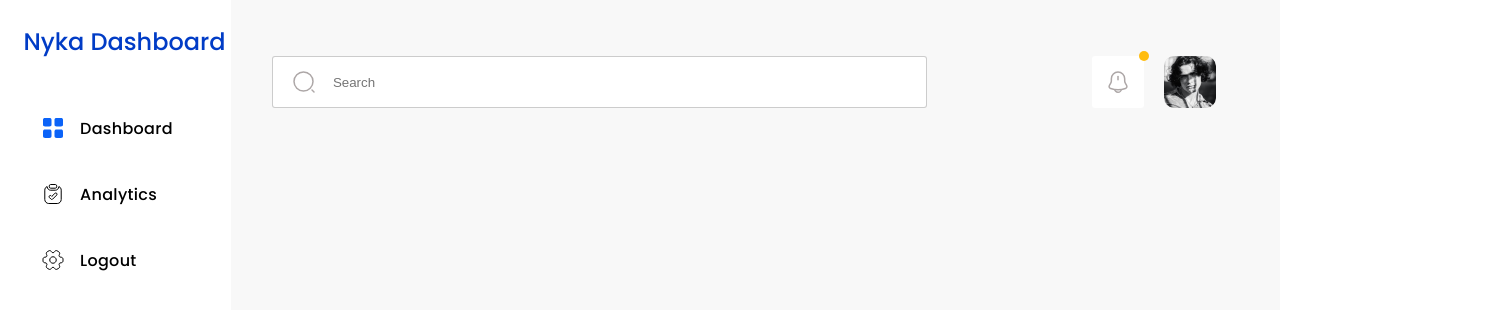
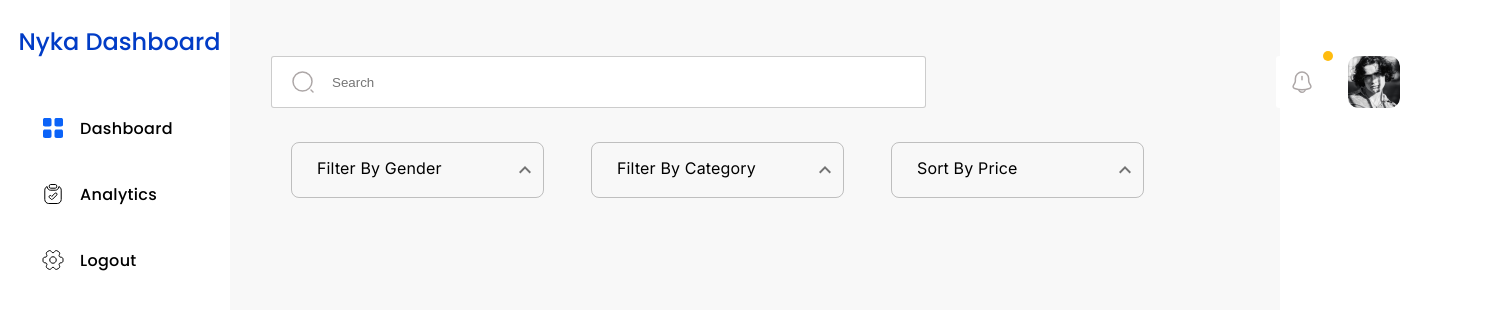
Before and after one commit to sagarkadamsearch/revision_assignment_sigma, a React (Create React App) app: page / in a window 1280 px wide. Shown: the top 310 px of the page, 1501 px wide, since content can reach past the window. Built offline with nearby package versions, Linux system fonts and the light colour scheme; the HTML template or start-up script is replaced by a standard one.

Commit message:
first commit

```diff
--- a/package.json
+++ b/package.json
@@ -5,6 +5,7 @@
   "dependencies": {
     "@emotion/react": "^11.11.3",
     "@emotion/styled": "^11.11.0",
+    "@mui/icons-material": "^5.15.3",
     "@mui/material": "^5.15.3",
     "@testing-library/jest-dom": "^5.17.0",
     "@testing-library/react": "^13.4.0",
--- a/public/index.html
+++ b/public/index.html
@@ -28,6 +28,7 @@
     <link rel="preconnect" href="https://fonts.googleapis.com">
     <link rel="preconnect" href="https://fonts.gstatic.com" crossorigin>
     <link href="https://fonts.googleapis.com/css2?family=Poppins:wght@500&display=swap" rel="stylesheet">
+    <link href="https://fonts.googleapis.com/css2?family=Inter&display=swap" rel="stylesheet">
     <title>React App</title>
   </head>
   <body>
--- a/src/Admin.jsx
+++ b/src/Admin.jsx
@@ -1,6 +1,7 @@
 import React, { useState } from 'react';
 import { styled } from 'styled-components';
-
+import SelectOptions from './Components/SelectOptions';
+import {filterBy,gender,category,sortBy} from './Constants/constants'
 
 export const Admin = () => {
     const [activeDiv, setActiveDiv] = useState(null);
@@ -11,6 +12,9 @@
                 ]
 
    const SidebarDivs = arr.map((e,index)=> <div key={index}   className={index==activeDiv?'active':""} onClick={()=>setActiveDiv(index)}  ><img src={e.src}  alt="" /><p>{e.name}</p></div>)
+
+
+
 
     return (
         <StyledDIV>
@@ -38,6 +42,12 @@
                    </div>
                  </div>
                 </div>
+
+                <FILTERS>
+                 <SelectOptions names={gender}   filterBy={filterBy[0]}/>
+                 <SelectOptions names={category} filterBy={filterBy[1]}/>
+                 <SelectOptions names={sortBy}   filterBy={filterBy[2]}/>
+                </FILTERS>
             </LeftSideDIV>
         </StyledDIV>
     );
@@ -58,7 +68,7 @@
 `
 
 const SideDIV = styled.div`
-width: 20%;
+width: 230px;
 background:#FFF;
 
 &>p:nth-child(1){
@@ -71,6 +81,7 @@
 /* margin-top: 63px; */
 margin-bottom: 0px;
 margin-left: 18px;
+margin-right: 9px;
 }
 
 
@@ -127,7 +138,7 @@
 width: 100%;
 div.NavDIV{
     display: flex;
-    width: 90%;
+    width: 1129px;
     justify-content: space-between;
     align-items: center;
     background: transparent;
@@ -192,6 +203,15 @@
     border-radius: 10px;
     background: url('/Data/SideBarLogos/Profile_Avtar.png'), lightgray 50% / cover no-repeat;
  }
+`
 
+const FILTERS = styled.div`
+    display: flex;
+    margin: auto;
+    /* border: 1px solid black; */
+    width: fit-content;
+    margin-left: 61px;
+    margin-top: 33.9px;
+    /* gap: 60.8px; */
 
 `
--- /dev/null
+++ b/src/Components/SelectOptions.jsx
@@ -0,0 +1,99 @@
+import * as React from 'react';
+import { useTheme } from '@mui/material/styles';
+import OutlinedInput from '@mui/material/OutlinedInput';
+import MenuItem from '@mui/material/MenuItem';
+import FormControl from '@mui/material/FormControl';
+import Select from '@mui/material/Select';
+import KeyboardArrowUpIcon from '@mui/icons-material/KeyboardArrowUp';
+import SvgIcon from '@mui/material/SvgIcon';
+
+const ITEM_HEIGHT = 48;
+const ITEM_PADDING_TOP = 0;
+const MenuProps = {
+  PaperProps: {
+    style: {
+      maxHeight: ITEM_HEIGHT * 4.5 + ITEM_PADDING_TOP,
+      width: 229,
+    },
+  },
+};
+
+
+
+const CustomArrowUpIcon = (props) => (
+  <SvgIcon {...props}>
+     <KeyboardArrowUpIcon/>
+  </SvgIcon>
+);
+
+function getStyles(name, personName, theme) {
+  return {
+    fontWeight:
+      personName.indexOf(name) === -1
+        ? theme.typography.fontWeightRegular
+        : theme.typography.fontWeightMedium,
+  };
+}
+
+export default function SelectOptions({names,filterBy}) {
+  const theme = useTheme();
+  const [personName, setPersonName] = React.useState([]);
+
+  const handleChange = (event) => {
+    const {
+      target: { value },
+    } = event;
+    setPersonName(
+      // On autofill we get a stringified value.
+      typeof value === 'string' ? value.split(',') : value,
+    );
+  };
+
+  return (
+    <div>
+      <FormControl style={{textAlign:"left"}} sx={{ m: 0, width: 300, mt: 0 }}>
+        <Select
+           sx={{
+            "& .MuiOutlinedInput-root.Mui-focused .MuiOutlinedInput-notchedOutline": {
+              borderColor: "yellow !important",
+            },
+          }}
+
+        style={{borderRadius:"8px",padding: "0px 12px",color: '#000',
+          fontFamily: 'Inter',
+          fontSize: '16px',
+          fontStyle: 'normal',
+          fontWeight: '400',
+          lineHeight: 'normal',
+          width: 253.198,
+           }}
+          multiple
+          displayEmpty
+          value={personName}
+          onChange={handleChange}
+          input={<OutlinedInput/>}
+          IconComponent={CustomArrowUpIcon}
+          renderValue={(selected) => {
+            if (selected.length === 0) {
+              return <em style={{fontStyle:"normal"}} >{filterBy}</em>;
+            }
+
+            return selected.join(', ');
+          }}
+          MenuProps={MenuProps}
+          inputProps={{ 'aria-label': 'Without label' }}
+        >
+          {names.map((name,i) => (
+            <MenuItem
+              key={i}
+              value={name}
+              style={getStyles(name, personName, theme)}
+            >
+              {name}
+            </MenuItem>
+          ))}
+        </Select>
+      </FormControl>
+    </div>
+  );
+}
--- /dev/null
+++ b/src/Constants/constants.js
@@ -0,0 +1,9 @@
+const filterBy = ['Filter By Gender','Filter By Category','Sort By Price'];
+
+const gender = ['Male','Female'];
+
+const category = ['Makeup','Skincare','Haircare'];
+
+const sortBy = ['Ascending','Descending'];
+
+export {filterBy,gender,category,sortBy}
```
Also changed, not shown: 1 other file (tests, documents, lock files or other folders).
